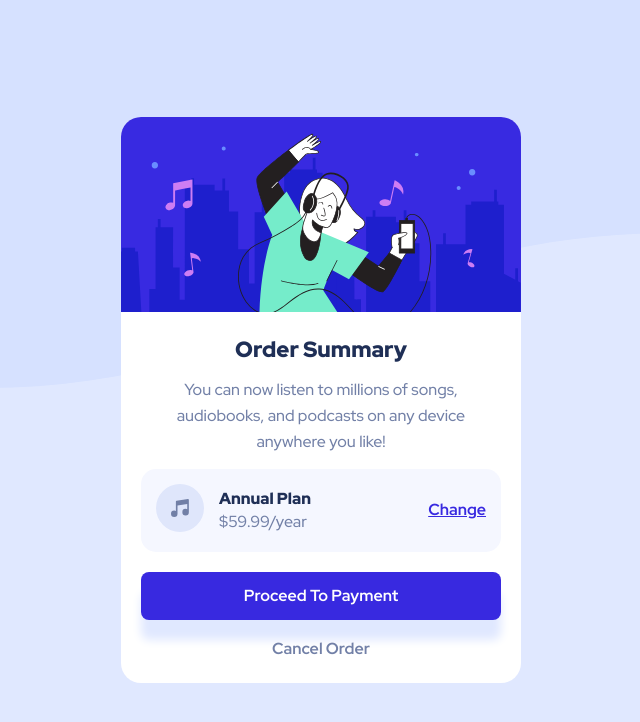
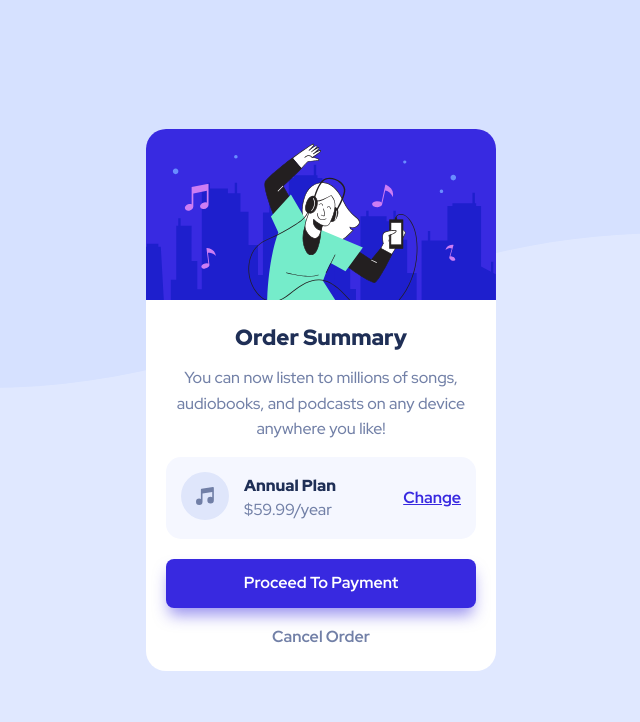
Before and after one commit to ourdjiniaymen/Frontend-Mentor---Order-summary-card-solution, a plain HTML site: page index.html in a window 1280 px wide. Shown: the whole page, without its empty margins (319-959 px from the left). Drawn offline with Linux system fonts and the light colour scheme.

Commit message:
improvement

```diff
--- a/css/main.css
+++ b/css/main.css
@@ -5,6 +5,7 @@
   --very-pale-blue: hsl(225, 100%, 98%);
   --desaturated-blue: hsl(224, 23%, 55%);
   --dark-blue: hsl(223, 47%, 23%);
+  --main-duration: 0.3s;
 }
 /* End Globale Variables */
 
@@ -58,7 +59,7 @@ body {
 
 .card {
   --border-raduis-value: 20px;
-  width: 350px;
+  width: 300px;
   max-height: 100%;
   background-color: #fff;
   border-radius: var(--border-raduis-value);
@@ -66,7 +67,7 @@ body {
 
 @media (min-width: 576px) {
   .card {
-    width: 400px;
+    width: 350px;
   }
 }
 
@@ -132,6 +133,7 @@ body {
   flex-grow: 1;
   text-align: end;
   text-transform: capitalize;
+  transition: var(--main-duration);
 }
 
 .card .card-body .plan .link:hover a {
@@ -161,7 +163,8 @@ body {
   border-radius: 8px;
   color: #fff;
   background-color: var(--bright-blue);
-  box-shadow: 0 20px 10px var(--pale-blue);
+  box-shadow: 0 10px 15px -3px hsl(245, 75%, 52%, 50%);
+  transition: var(--main-duration);
 }
 
 .card .card-body .action .proceed:hover {
@@ -173,6 +176,7 @@ body {
   color: var(--desaturated-blue);
   background: none;
   margin: auto;
+  transition: var(--main-duration);
 }
 
 .card .card-body .action .cancel:hover {
--- a/index.html
+++ b/index.html
@@ -25,14 +25,14 @@
   </head>
   <body>
     <div class="container">
-      <div class="card">
+      <main class="card">
         <header class="card-header">
           <img
             src="images/illustration-hero.svg"
             alt="Order summary illustration"
           />
         </header>
-        <main class="card-body">
+        <section class="card-body">
           <div class="text">
             <h1>Order summary</h1>
             <p>
@@ -56,8 +56,8 @@
             <button class="proceed">proceed to payment</button>
             <button class="cancel">cancel order</button>
           </div>
-        </main>
-      </div>
+        </section>
+      </main>
     </div>
   </body>
 </html>
```
